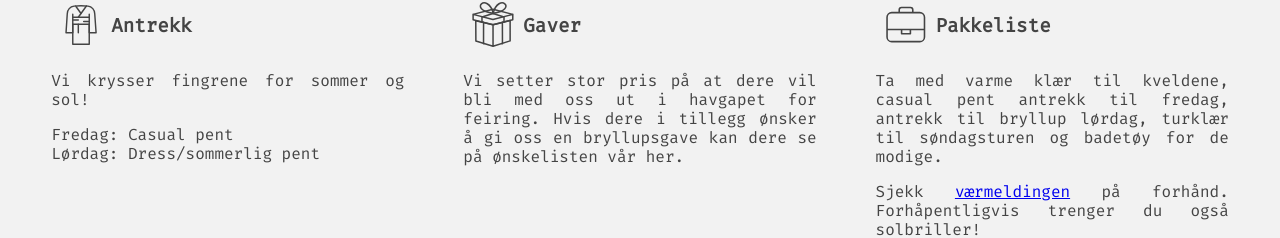
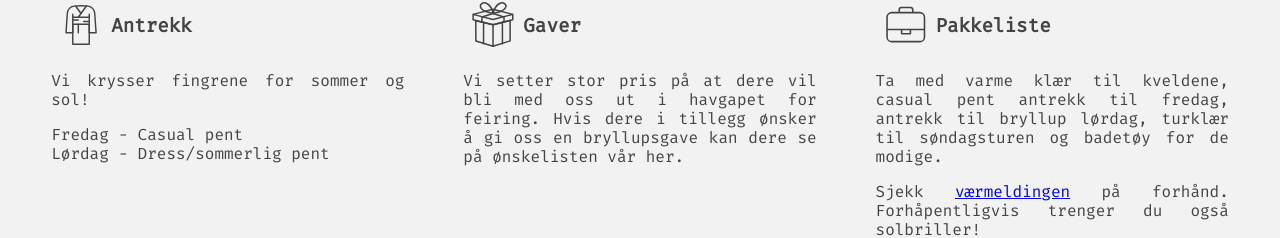
Before and after one commit to melhoos/gudrunogsimon, a React (Create React App) app: page / in a window 1280 px wide. Shown: the part 1678-1916 px from the top of the page. Built offline with nearby package versions, Linux system fonts and the light colour scheme.

Commit message:
Update Information.jsx

```diff
--- a/src/Information.jsx
+++ b/src/Information.jsx
@@ -22,9 +22,9 @@ const Information = () => {
             Vi krysser fingrene for sommer og sol!
            </p>
           <p>
-            Fredag: Casual pent
+            Fredag - Casual pent
             <br/>
-            Lørdag: Dress/sommerlig pent
+            Lørdag - Dress/sommerlig pent
           </p>
         </div>
         <div>
```
